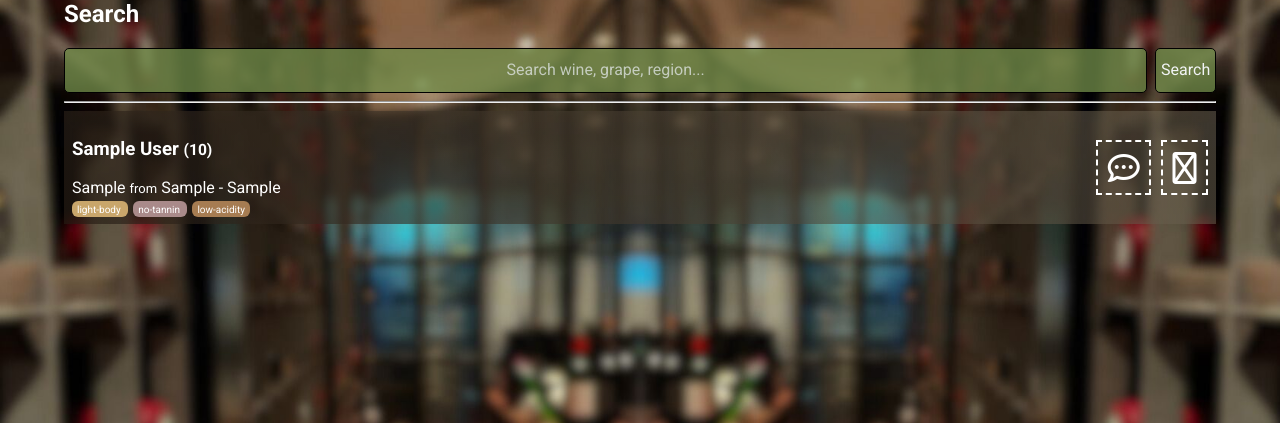
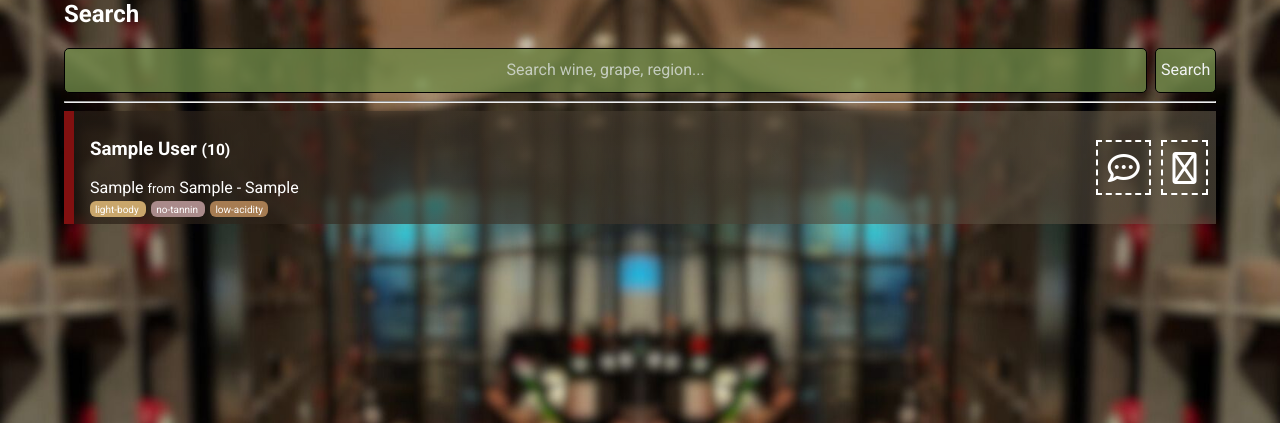
Before and after one commit to PawelKrezel/WineFinder, a Django app: page /search/ in a window 1280 px wide. Shown: the part 20-443 px from the top of the page. Run offline with Django 5.2, Linux system fonts and the light colour scheme; data comes from the database, SQL or seed files in the repository; tables that the repository leaves empty hold one stand-in row (values such as "Sample post"); parts of the project's set-up code (start-up, migrations or seed data) failed here and were passed over; some libraries are stand-ins or nearby versions.

Commit message:
colour tag added, minor errors fixed in views

```diff
--- a/wineadmin/static/wineadmin/css/search.css
+++ b/wineadmin/static/wineadmin/css/search.css
@@ -24,6 +24,7 @@ button{
 .searchResultCard{
     background-image: linear-gradient(51deg,#261c14ac, #73695684);
     padding: 0.5em;
+    padding-left: 1em;
     margin-bottom: 1em;
     display: flex;
     justify-content: space-between;
@@ -82,6 +83,22 @@ h3 .secondaryDetails{
 .medium-tannin  { background-color: #5a3a3a; }
 .full-tannin    { background-color: #3b1f1f; }
 
+.colourTag{
+    border-left: solid 10px;
+}
+.Red{
+    border-color: #811010;
+}
+.White{
+    border-color: #c1bd87;
+}
+.Orange{
+    border-color: #d97a2b;
+}
+.Rose{
+    border-color: #f4a3b4;
+}
+
 @media only screen and (max-width: 690px){
     .small-screen{
         display: inline-block;
--- a/wineadmin/templates/search/search.html
+++ b/wineadmin/templates/search/search.html
@@ -17,7 +17,7 @@
     <hr>
     {% for wine in wines %}
         <a href="{% url 'wine_detail' wine.id %}">
-            <div class="searchResultCard">
+            <div class="searchResultCard colourTag {{ wine.colour }}">
                 <div class="text-details">
                 <h3>{{ wine.wine_name }} <span class="secondaryDetails">({{ wine.vintage }})</span></h3>
                     <span class="mainDetails">
--- a/wineadmin/views.py
+++ b/wineadmin/views.py
@@ -14,7 +14,7 @@ from django.db.models import Count, Q
 @login_required
 def wineadmin(request):
     form_new_wine = new_wine_form()
-    wines = Wine.objects.all()
+    wines = Wine.objects.all().order_by('vintage', 'wine_name')
     slots = Slot.objects.select_related("wine")
 
     slot_map = {}
@@ -222,11 +222,10 @@ def search(request):
         ) | wines.filter(
             body__icontains=query
         ) | wines.filter(
+            colour__icontains=query
+        ) | wines.filter(
             sommNotes__icontains=query
-        ) | wines.filter(
-            colour_icontains=query
         )
-
     template = loader.get_template("search/search.html")
 
     context = {
@@ -260,7 +259,7 @@ def wine_detail(request, wine_id):
 def export_wines(request):
 
     include_slots = request.GET.get("include_slots") == "true"
-    wines = Wine.objects.all()
+    wines = Wine.objects.all().order_by('vintage', 'wine_name')
     data = []
 
     wine_slots_map = {}
```
Also changed, not shown: wineadmin/templates/search/details.html (+6 -1 lines).
